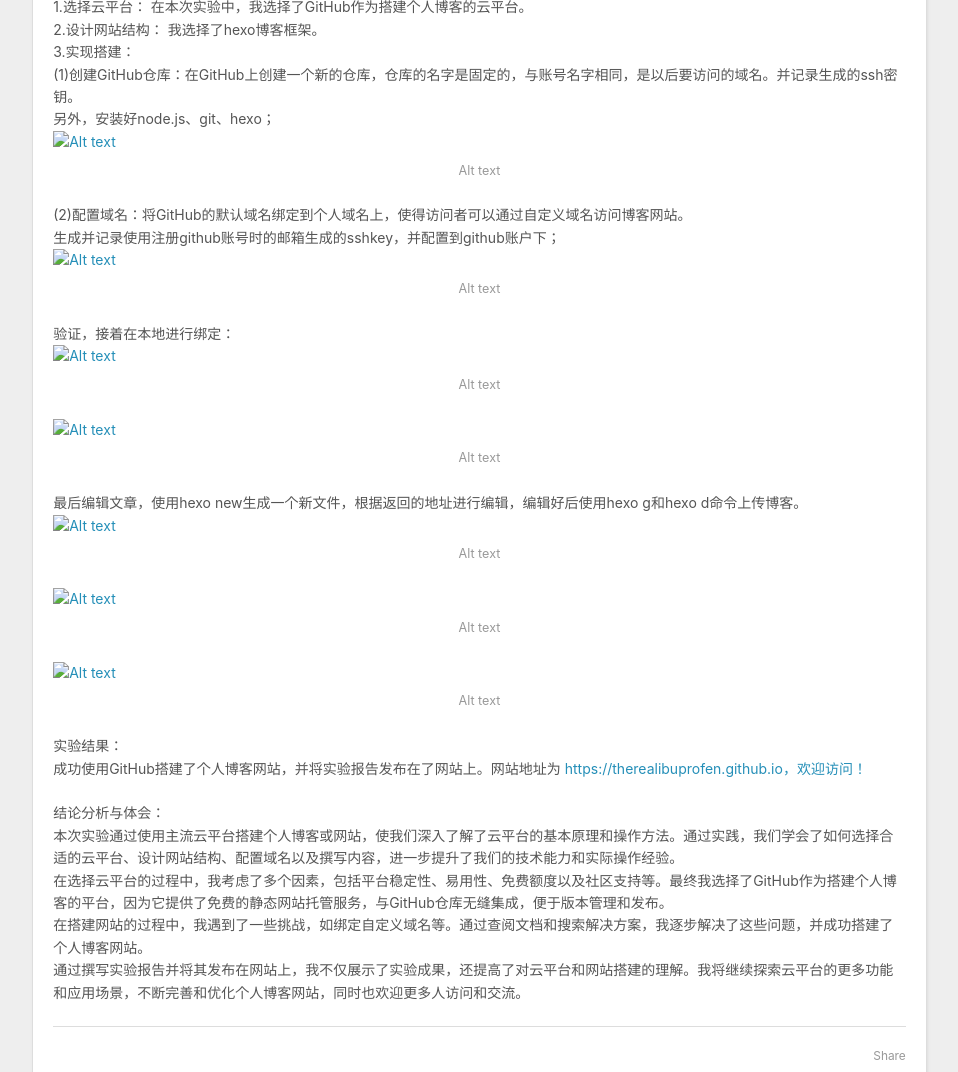
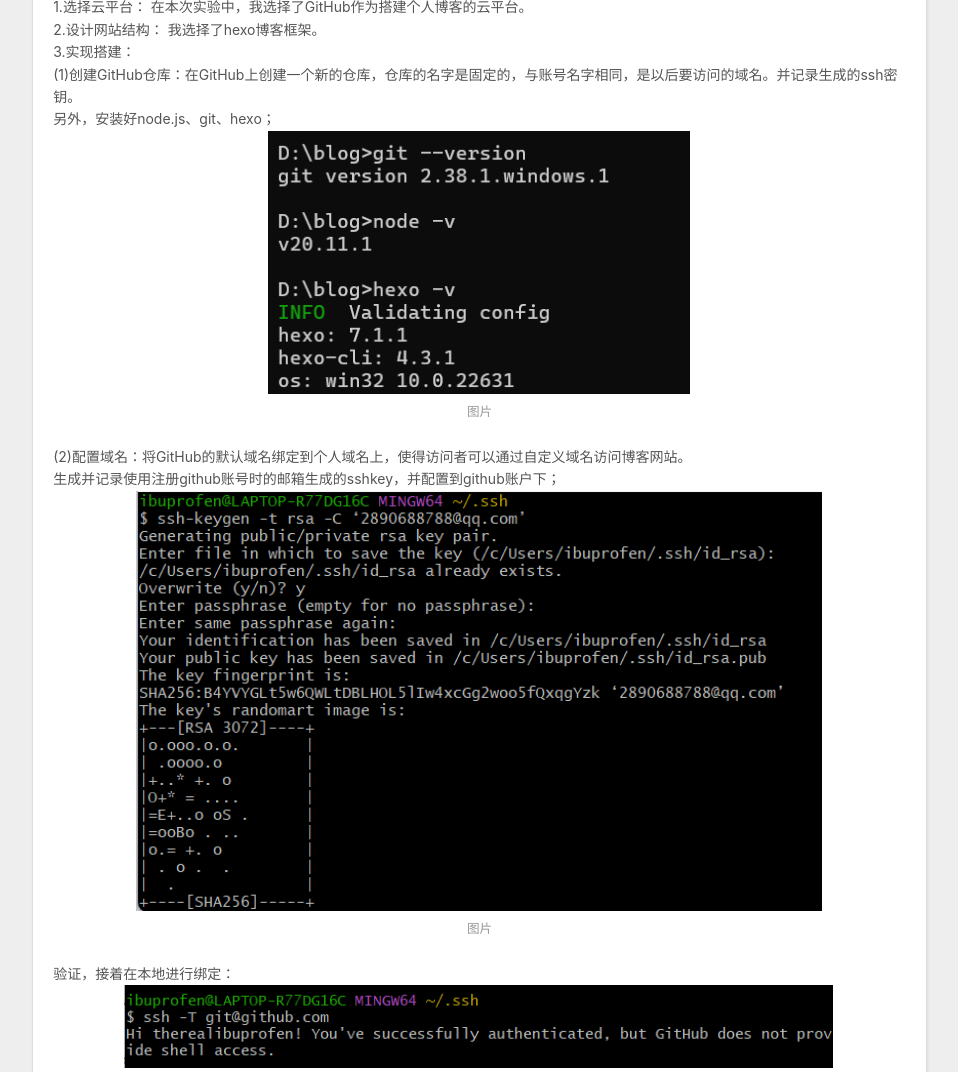
Before and after one commit to therealibuprofen/therealibuprofe.github.io, a plain HTML site: page 2024/03/22/lab3/index.html in a window 1280 px wide. Shown: the part 860-1932 px from the top of the page, without its empty margins (8-966 px from the left). Drawn offline with Linux system fonts and the light colour scheme.

Commit message:
Site updated: 2024-03-22 22:21:01

```diff
--- a/2024/03/22/lab3/index.html
+++ b/2024/03/22/lab3/index.html
@@ -13,18 +13,18 @@
 <meta property="og:site_name" content="Hexo">
 <meta property="og:description" content="山东大学   计算机科学与技术   学院   云计算技术   课程实验报告 学号：202100130119	姓名：任雨晴 	班级：21.3实验题目：利用主流云平台搭建个人博客或网站实验学时：2	实验日期：2024.3.22实验目的：熟悉使用主流云平台并搭建个人博客或者网站。具体包括：参考方案：基于主流云平台，设计、实现个人博客或者网站的搭建，撰写实验报告（附带网站链接并可以访问），并在网站上呈现此">
 <meta property="og:locale" content="en_US">
-<meta property="og:image" content="http://example.com/image.png">
-<meta property="og:image" content="http://example.com/image-1.png">
-<meta property="og:image" content="http://example.com/image-2.png">
-<meta property="og:image" content="http://example.com/image-3.png">
-<meta property="og:image" content="http://example.com/image-4.png">
-<meta property="og:image" content="http://example.com/image-5.png">
-<meta property="og:image" content="http://example.com/image-6.png">
+<meta property="og:image" content="http://example.com/images/image.png">
+<meta property="og:image" content="http://example.com/images/image-1.png">
+<meta property="og:image" content="http://example.com/images/image-2.png">
+<meta property="og:image" content="http://example.com/images/image-3.png">
+<meta property="og:image" content="http://example.com/images/image-4.png">
+<meta property="og:image" content="http://example.com/images/image-5.png">
+<meta property="og:image" content="http://example.com/images/image-6.png">
 <meta property="article:published_time" content="2024-03-22T12:40:19.000Z">
-<meta property="article:modified_time" content="2024-03-22T14:14:46.153Z">
+<meta property="article:modified_time" content="2024-03-22T14:19:59.198Z">
 <meta property="article:author" content="John Doe">
 <meta name="twitter:card" content="summary">
-<meta name="twitter:image" content="http://example.com/image.png">
+<meta name="twitter:image" content="http://example.com/images/image.png">
 
     <link rel="alternate" href="/atom.xml" title="Hexo" type="application/atom+xml">
 
@@ -104,7 +104,7 @@
         <p>山东大学   计算机科学与技术   学院<br>   云计算技术   课程实验报告<br> <br>学号：202100130119	姓名：任雨晴 	班级：21.3<br>实验题目：利用主流云平台搭建个人博客或网站<br>实验学时：2	实验日期：2024.3.22<br>实验目的：熟悉使用主流云平台并搭建个人博客或者网站。<br>具体包括：<br>参考方案：基于主流云平台，设计、实现个人博客或者网站的搭建，撰写实验报告（附带网站链接并可以访问），并在网站上呈现此次实验报告。</p>
 <p>硬件环境： <br>联网的计算机一台</p>
 <p>软件环境：<br>Windows or Linux</p>
-<p>实验步骤与内容：<br>1.选择云平台： 在本次实验中，我选择了GitHub作为搭建个人博客的云平台。<br>2.设计网站结构： 我选择了hexo博客框架。<br>3.实现搭建：<br>(1)创建GitHub仓库：在GitHub上创建一个新的仓库，仓库的名字是固定的，与账号名字相同，是以后要访问的域名。并记录生成的ssh密钥。<br>另外，安装好node.js、git、hexo；<br><img src="/image.png" alt="Alt text"><br>(2)配置域名：将GitHub的默认域名绑定到个人域名上，使得访问者可以通过自定义域名访问博客网站。<br>生成并记录使用注册github账号时的邮箱生成的sshkey，并配置到github账户下；<br><img src="/image-1.png" alt="Alt text"><br>验证，接着在本地进行绑定：<br><img src="/image-2.png" alt="Alt text"><br><img src="/image-3.png" alt="Alt text"><br>最后编辑文章，使用hexo new生成一个新文件，根据返回的地址进行编辑，编辑好后使用hexo g和hexo d命令上传博客。<br><img src="/image-4.png" alt="Alt text"><br><img src="/image-5.png" alt="Alt text"><br><img src="/image-6.png" alt="Alt text"><br>实验结果：<br>成功使用GitHub搭建了个人博客网站，并将实验报告发布在了网站上。网站地址为 <a target="_blank" rel="noopener" href="https://therealibuprofen.github.io,欢迎访问!/">https://therealibuprofen.github.io，欢迎访问！</a></p>
+<p>实验步骤与内容：<br>1.选择云平台： 在本次实验中，我选择了GitHub作为搭建个人博客的云平台。<br>2.设计网站结构： 我选择了hexo博客框架。<br>3.实现搭建：<br>(1)创建GitHub仓库：在GitHub上创建一个新的仓库，仓库的名字是固定的，与账号名字相同，是以后要访问的域名。并记录生成的ssh密钥。<br>另外，安装好node.js、git、hexo；<br><img src="/images/image.png" alt="图片" title="pic1"><br>(2)配置域名：将GitHub的默认域名绑定到个人域名上，使得访问者可以通过自定义域名访问博客网站。<br>生成并记录使用注册github账号时的邮箱生成的sshkey，并配置到github账户下；<br><img src="/images/image-1.png" alt="图片" title="pic2"><br>验证，接着在本地进行绑定：<br><img src="/images/image-2.png" alt="图片" title="pic3"><br><img src="/images/image-3.png" alt="图片" title="pic4"><br>最后编辑文章，使用hexo new生成一个新文件，根据返回的地址进行编辑，编辑好后使用hexo g和hexo d命令上传博客。<br><img src="/images/image-4.png" alt="图片" title="pic5"><br><img src="/images/image-5.png" alt="图片" title="pic6"><br><img src="/images/image-6.png" alt="图片" title="pic7"><br>实验结果：<br>成功使用GitHub搭建了个人博客网站，并将实验报告发布在了网站上。网站地址为 <a target="_blank" rel="noopener" href="https://therealibuprofen.github.io,欢迎访问!/">https://therealibuprofen.github.io，欢迎访问！</a></p>
 <p>结论分析与体会：<br>本次实验通过使用主流云平台搭建个人博客或网站，使我们深入了解了云平台的基本原理和操作方法。通过实践，我们学会了如何选择合适的云平台、设计网站结构、配置域名以及撰写内容，进一步提升了我们的技术能力和实际操作经验。<br>在选择云平台的过程中，我考虑了多个因素，包括平台稳定性、易用性、免费额度以及社区支持等。最终我选择了GitHub作为搭建个人博客的平台，因为它提供了免费的静态网站托管服务，与GitHub仓库无缝集成，便于版本管理和发布。<br>在搭建网站的过程中，我遇到了一些挑战，如绑定自定义域名等。通过查阅文档和搜索解决方案，我逐步解决了这些问题，并成功搭建了个人博客网站。<br>通过撰写实验报告并将其发布在网站上，我不仅展示了实验成果，还提高了对云平台和网站搭建的理解。我将继续探索云平台的更多功能和应用场景，不断完善和优化个人博客网站，同时也欢迎更多人访问和交流。</p>
 
 
```
Also changed, not shown: index.html (+1 -1 lines), images/image-1.png (added), images/image-2.png (added), images/image-3.png (added), images/image-4.png (added), images/image-5.png (added), images/image-6.png (added), images/image.png (added).
